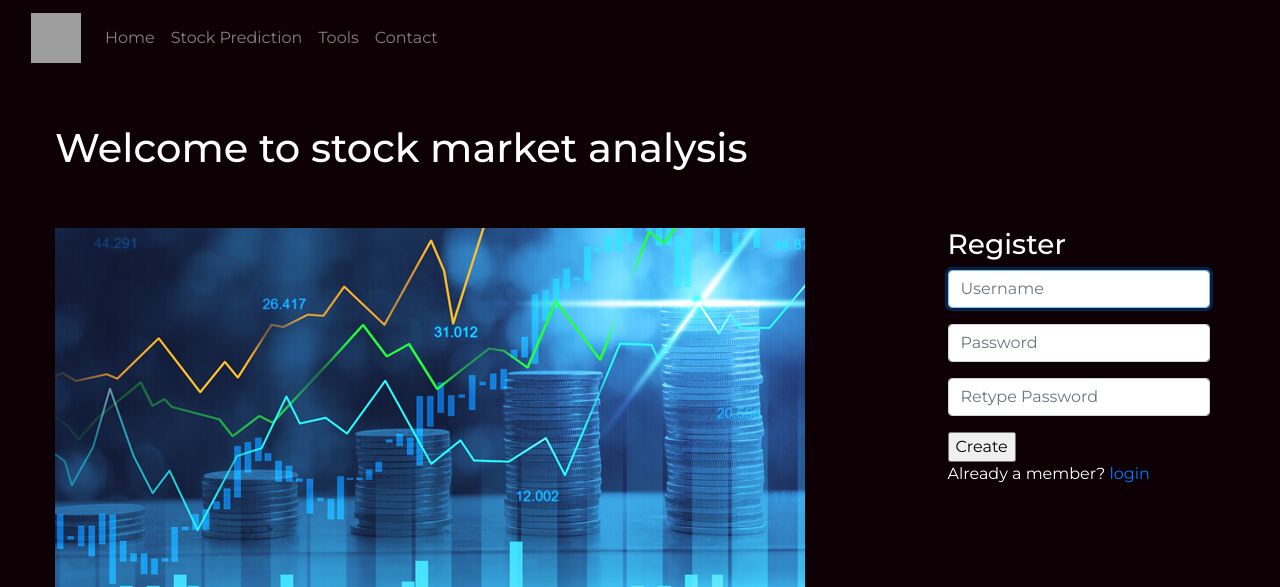
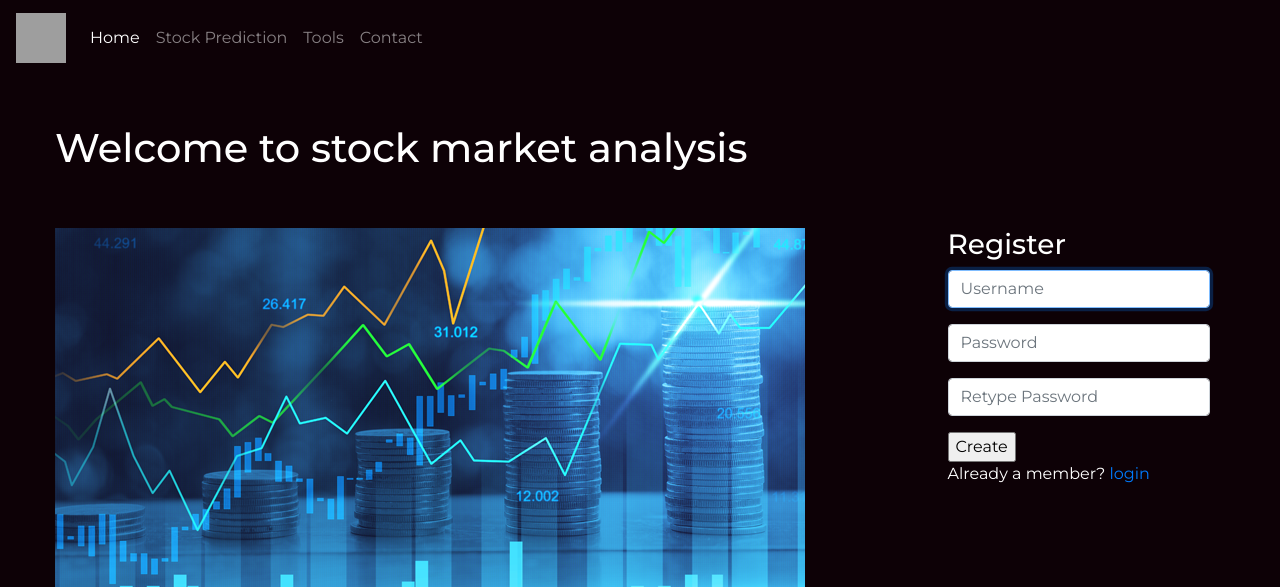
Before and after one commit to harshavardhanch9/Capstone_Project, a Flask app: page / in a window 1280 px wide. Shown: the top 587 px of the page. Run offline with Flask 2, Linux system fonts and the light colour scheme; some libraries are stand-ins or nearby versions; grey boxes are pictures that could not be loaded.

Commit message:
Add files via upload

```diff
--- a/templates/components/navbar.html
+++ b/templates/components/navbar.html
@@ -1,21 +1,29 @@
 {% macro navbar() -%}
 <nav class="navbar navbar-expand-lg navbar-dark">
-    <div class="container-fluid">
+    <!-- <div class="container-fluid"> -->
         <a class="navbar-brand" href="#">
             <img src="https://i.pinimg.com/originals/ff/42/25/ff4225a4e9bc4b95d6e58633a375a7f4.jpg" alt="" width="50" height="50">
         </a>
-      <button class="navbar-toggler" type="button" data-bs-toggle="collapse" data-bs-target="#navbarNavAltMarkup" aria-controls="navbarNavAltMarkup" aria-expanded="false" aria-label="Toggle navigation">
+      <button class="navbar-toggler" type="button" data-toggle="collapse" data-target="#navbarNav" aria-controls="navbarNav" aria-expanded="false" aria-label="Toggle navigation">
         <span class="navbar-toggler-icon"></span>
       </button>
-      <div class="collapse navbar-collapse" id="navbarNavAltMarkup">
-        <div class="navbar-nav">
-          <a class="nav-link" aria-current="page" href="/">Home</a>
-          <a class="nav-link" href="Predict">Stock Prediction</a>
+      <div class="collapse navbar-collapse" id="navbarNav">
+        <ul class="navbar-nav">
+          <li class="nav-item active">
+            <a class="nav-link" aria-current="page" href="/">Home</a>
+          </li>
+          <li class="nav-item">
+            <a class="nav-link" href="Predict">Stock Prediction</a>
+          </li>
           <!-- <a class="nav-link" href="sentiment">Sentiment Analysis</a> -->
-          <a class="nav-link" href="tools">Tools</a>
-          <a class="nav-link" href="contact">Contact</a>
-        </div>
+          <li class="nav-item">
+            <a class="nav-link" href="tools">Tools</a>
+          </li>
+          <li class="nav-item">
+            <a class="nav-link" href="contact">Contact</a>
+          </li>
+        </ul>
       </div>
-    </div>
+    <!-- </div> -->
 </nav>
 {%- endmacro %}
```
